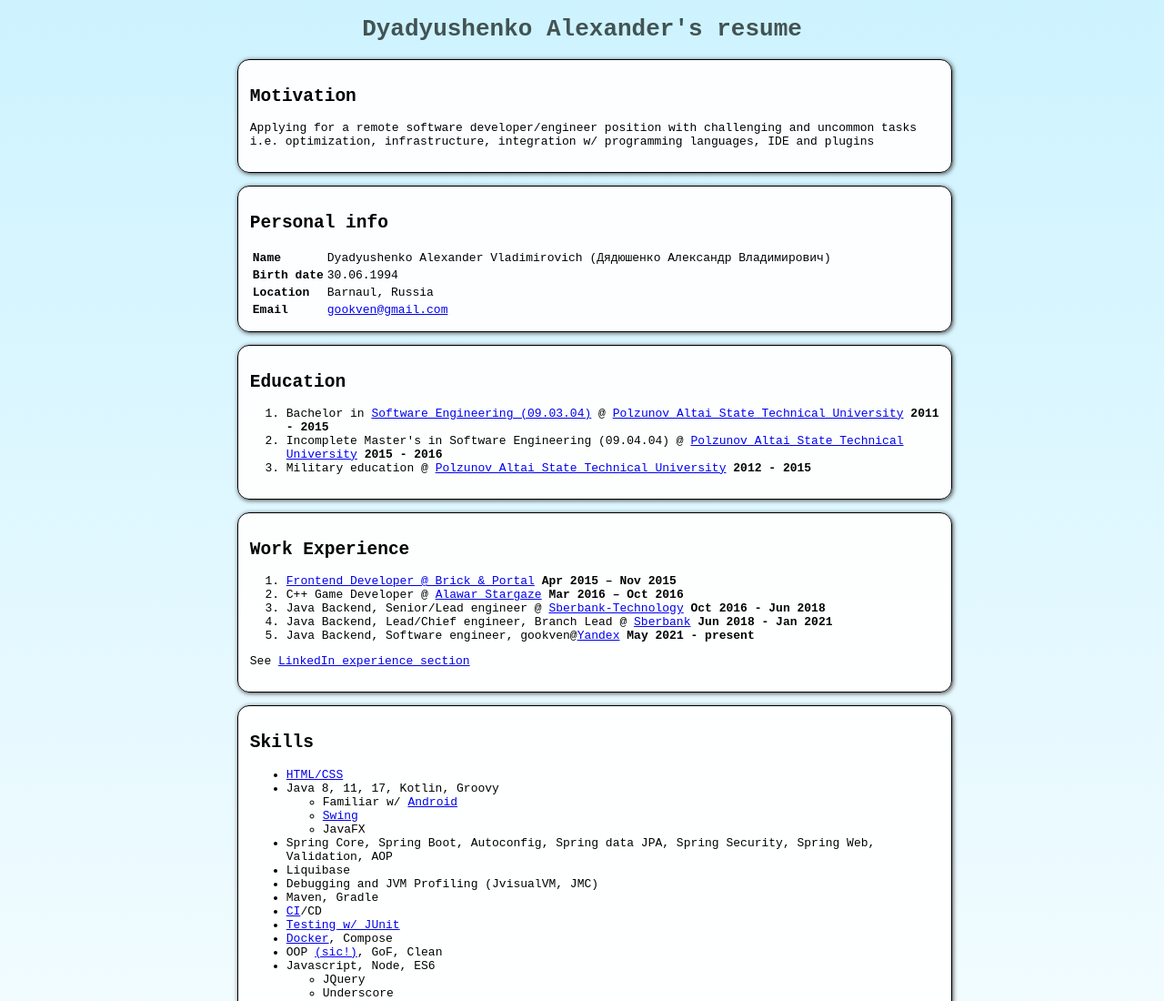
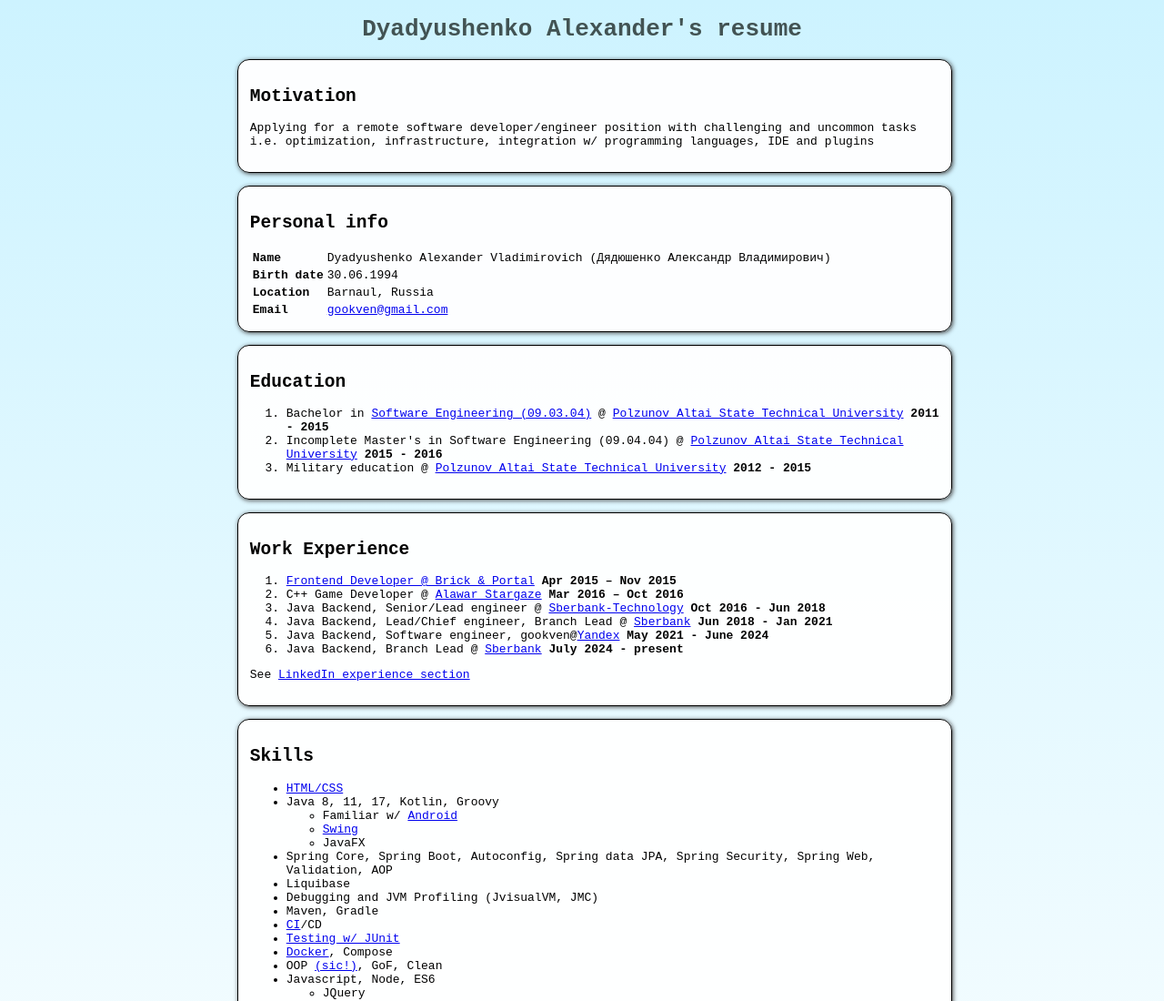
Before and after one commit to GooKv/resume, a plain HTML site: page index.html in a window 1280 px wide. Shown: the top 1100 px of the page at 91% size. Drawn offline with Linux system fonts and the light colour scheme.

Commit message:
Update index.html

```diff
--- a/index.html
+++ b/index.html
@@ -86,12 +86,15 @@
             </li>
             <li>
                 Java Backend, Software engineer, gookven@<a href="https://yandex.ru/company">Yandex</a>
-                <b>May 2021 - present</b>
+                <b>May 2021 - June 2024</b>
+            </li>
+            <li>
+                Java Backend, Branch Lead @ <a href="https://www.sberbank.ru/help/business/credits">Sberbank</a>
+                <b>July 2024 - present</b>
             </li>
         </ol>
         <p>
-            See <a href="https://www.linkedin.com/in/alexander-dyadyushenko-44b455b7/#experience-section">LinkedIn
-        experience section</a>
+            See <a href="https://www.linkedin.com/in/alexander-dyadyushenko-44b455b7/#experience-section">LinkedIn experience section</a>
         </p>
     </section>
 
```
